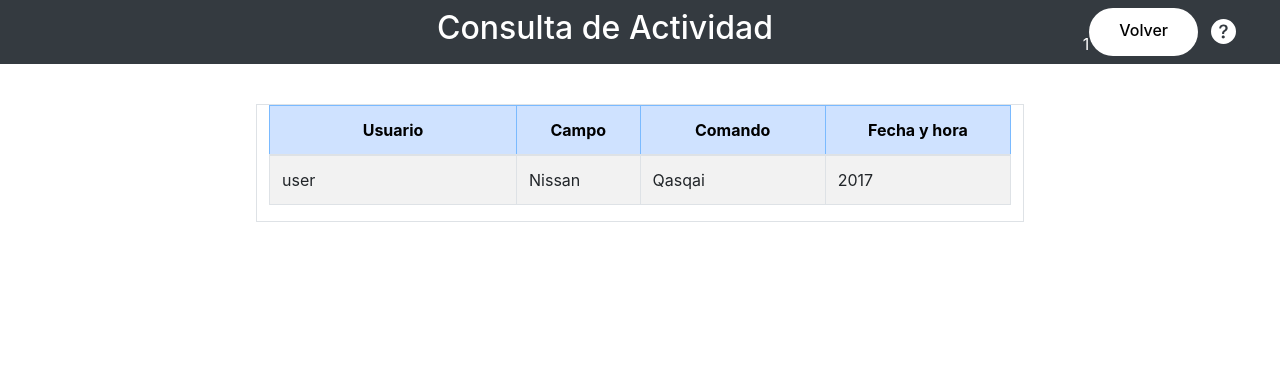
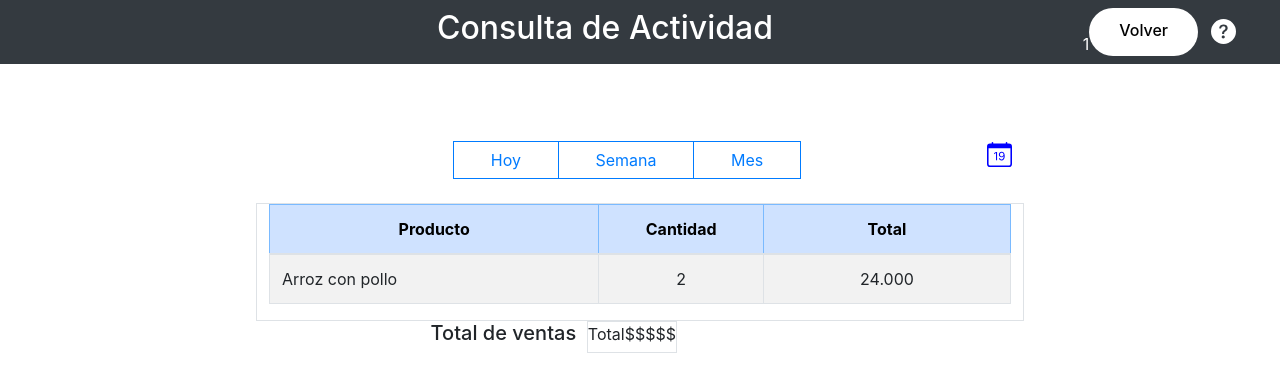
Before and after one commit to DJulieth19/EasyBill, a PHP site: page /Administrador/ConsultaVentas/Ventas.php?nombre=1 in a window 1280 px wide. Shown: the top 392 px of the page. Run offline with PHP 8.4, Linux system fonts and the light colour scheme; data that the repository does not hold is empty.

Commit message:
Update Ventas.php

```diff
--- a/Administrador/ConsultaVentas/Ventas.php
+++ b/Administrador/ConsultaVentas/Ventas.php
@@ -60,33 +60,59 @@
   </nav>
 </header>
 
-  <main>
+<main>
     <body>
-      <h1> &nbsp </h1>
-      <div class="container">
+    <h1 class="text-white col-md-3 space">space </h1>
+    <h4 class="text-white col-md-3 space">space </h4>
+      <div class="container mt-8">
+        <div class="row justify-content-md-center">
+		<div class="btn-group" role="group">
+		  <h4 class="text-white col-md-3 space">space </h4>
+		  <button type="button" class="btn btn-outline-primary">Hoy</button>
+		  <button type="button" class="btn btn-outline-primary">Semana</button>
+		  <button type="button" class="btn btn-outline-primary">Mes</button>
+		  <h4 class="text-white col-md-3">space </h4>
+		  <a>
+		      <svg xmlns="http://www.w3.org/2000/svg" color="blue" width="25" height="25" fill="currentColor" class="bi bi-calendar-date" viewBox="0 0 16 16">
+			<path d="M6.445 11.688V6.354h-.633A12.6 12.6 0 0 0 4.5 7.16v.695c.375-.257.969-.62 1.258-.777h.012v4.61h.675zm1.188-1.305c.047.64.594 1.406 1.703 1.406 1.258 0 2-1.066 2-2.871 0-1.934-.781-2.668-1.953-2.668-.926 0-1.797.672-1.797 1.809 0 1.16.824 1.77 1.676 1.77.746 0 1.23-.376 1.383-.79h.027c-.004 1.316-.461 2.164-1.305 2.164-.664 0-1.008-.45-1.05-.82h-.684zm2.953-2.317c0 .696-.559 1.18-1.184 1.18-.601 0-1.144-.383-1.144-1.2 0-.823.582-1.21 1.168-1.21.633 0 1.16.398 1.16 1.23z"></path>
+			<path d="M3.5 0a.5.5 0 0 1 .5.5V1h8V.5a.5.5 0 0 1 1 0V1h1a2 2 0 0 1 2 2v11a2 2 0 0 1-2 2H2a2 2 0 0 1-2-2V3a2 2 0 0 1 2-2h1V.5a.5.5 0 0 1 .5-.5zM1 4v10a1 1 0 0 0 1 1h12a1 1 0 0 0 1-1V4H1z"></path>
+		      </svg>
+		  </a>
+		</div>
+        </div>
+      </div>
+
+      <div class="container mt-4">
         <div class="row justify-content-md-center">
           <div class="table-responsive table-striped table-bordered">
             <table class="table table-hover">
               <thead class ="table-primary">
                   <tr>
-                    <th class="col-4 text-center">Usuario</th>
-                    <th class="col-2 text-center">Campo</th>
-                    <th class="col-3 text-center">Comando</th>
-                    <th class="col-4 text-center">Fecha y hora</th>
+                    <th class="col-4 text-center">Producto</th>
+                    <th class="col-1 text-center">Cantidad</th>
+                    <th class="col-3 text-center">Total</th>
                   </tr>
               </thead>
               <tbody>
                     <tr>
-                        <td class="col-4" scope="row">user</td>
-                        <td class="col-2">Nissan</td>
-                        <td class="col-3">Qasqai</td>
-                        <td class="col-4">2017</td>
+                        <td class="col-4" scope="row">Arroz con pollo</td>
+                        <td class="col-2 text-center">2</td>
+                        <td class="col-3 text-center">24.000</td>
                     </tr>
               </tbody>
             </table>
           </div>
       </div>
 
+ 	<div class="container">
+	    <div class="row justify-content-md-center">
+	      <form class="d-flex" role="search">
+		<h5> Total de ventas &nbsp </h5>
+		<span class="border">Total$$$$$</span>
+              </form>
+            </div>
+	</div>
+
       <script src="../../assets/dist/js/bootstrap.bundle.min.js"></script>
     </body>
   </main>
```
